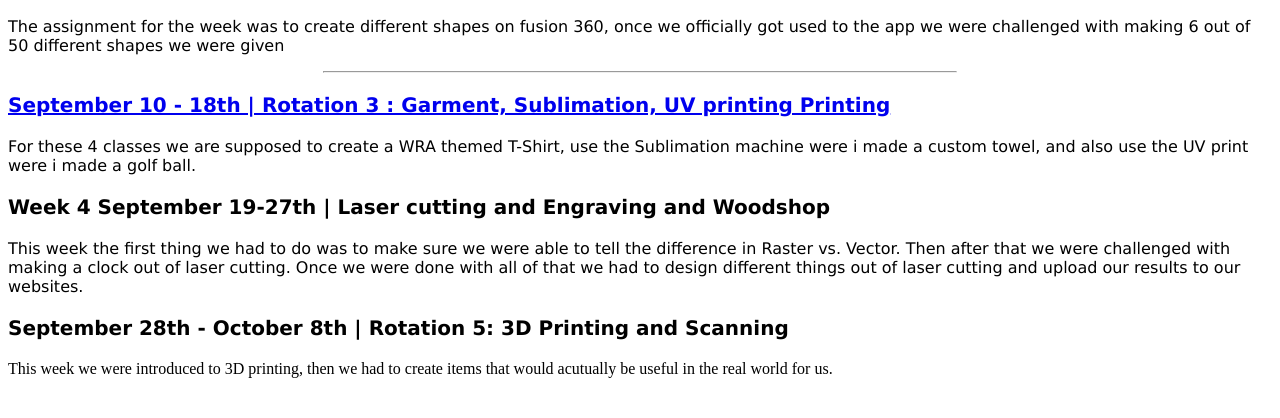
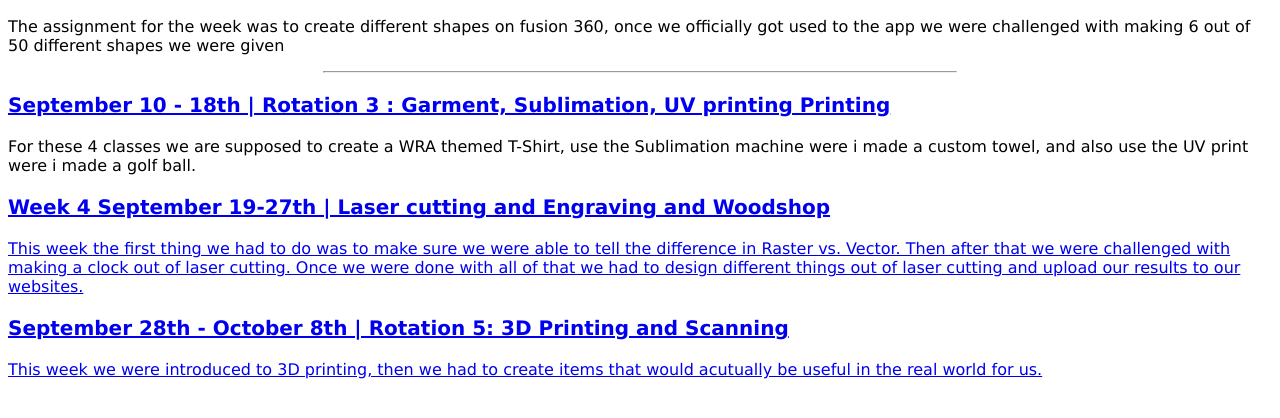
Before and after one commit to wrafab/steveb, a plain HTML site: page index.html in a window 1280 px wide. Shown: the part 98-516 px from the top of the page. Drawn offline with Linux system fonts and the light colour scheme.

Commit message:
Update index.html

```diff
--- a/index.html
+++ b/index.html
@@ -24,7 +24,7 @@ a {font-family:verdana;font-size:}100%;}
 <p>
 For these 4 classes we are supposed to create a WRA themed T-Shirt, use the Sublimation machine were i made a custom towel, and also use the UV print were i made a golf ball.
 </p>
-<H3> Week 4 September 19-27th | Laser cutting and Engraving and Woodshop</h3>
+<a href=r4.html><H3> Week 4 September 19-27th | Laser cutting and Engraving and Woodshop</h3>
 <p> This week the first thing we had to do was to make sure we were able to tell the difference in Raster vs. Vector. Then after that we were challenged with making a clock out of laser cutting. Once we were done with all of that we had to design different things out of laser cutting and upload our results to our websites.
 </p>
 <H3> September 28th - October 8th | Rotation 5: 3D Printing and Scanning</h3>
```
